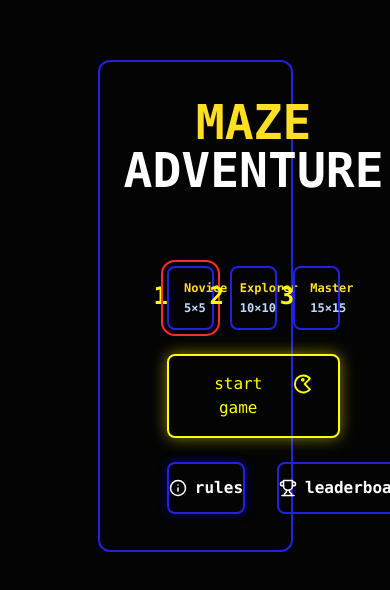
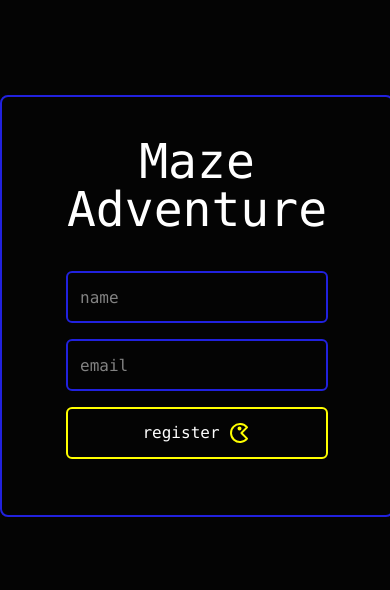
Before and after one commit to kpriyanshu2003/kodessphere-maze-game, a Next.js app: page / in a window 390 px wide. Shown: the part 116-706 px from the top of the page. Built offline with nearby package versions, Linux system fonts and the light colour scheme.

Commit message:
Refactor user state initialization and improve responsive design in registration and start screen components

```diff
--- a/src/app/page.js
+++ b/src/app/page.js
@@ -5,7 +5,7 @@ import Register from "@/components/Register";
 import { useState } from "react";
 
 export default function Home() {
-  const [user, setUser] = useState("d");
+  const [user, setUser] = useState(null);
   return (
     <>{user ? <MazeGame user={user} /> : <Register setUser={setUser} />}</>
   );
--- a/src/components/Register.jsx
+++ b/src/components/Register.jsx
@@ -100,10 +100,13 @@ function Page({ setUser }) {
         ))} */}
 
       {/* Form */}
-      <div className="border-[3px] rounded-lg px-16 py-10 border-[#2121DE] h-6/12 w-5/12 flex flex-col justify-between">
+      <div className="border-2 rounded-lg px-16 py-10 border-[#2121DE] h-6/12 md:w-5/12 flex flex-col justify-between">
         <div className="text-center font-pacman text-5xl">Maze Adventure</div>
-        <div className="px-6 py-4 mt-4 grid place-items-center">
-          <form className="flex flex-col gap-4 w-5/6" onSubmit={handleSubmit}>
+        <div className="md:px-6 py-4 md:mt-4 grid place-items-center">
+          <form
+            className="flex flex-col gap-4 md:w-5/6 w-full"
+            onSubmit={handleSubmit}
+          >
             <input
               type="text"
               placeholder="name"
--- a/src/components/StartScreen.jsx
+++ b/src/components/StartScreen.jsx
@@ -11,9 +11,9 @@ export default function StartScreen({
   setIsSelected,
 }) {
   return (
-    <div className="w-6/12 h-7/12">
+    <div className="md:w-6/12 h-7/12">
       <div
-        className="border-2 border-[#2121DE] grid place-items-center w-full h-full p-6 rounded-xl text-white"
+        className="border-2 border-[#2121DE] grid place-items-center w-full h-full md:p-6 rounded-xl text-white"
         // style={
         // {
         // background: "linear-gradient(180deg, #000033 0%, #000066 100%)",
@@ -30,7 +30,7 @@ export default function StartScreen({
           ))}
         </div> */}
         <h1
-          className="text-5xl font-bold text-center text-yellow-300 font-pacman"
+          className="text-3xl md:text-5xl font-bold text-center text-yellow-300 font-pacman"
           // style={{
           //   textShadow:
           //     "0 0 10px rgba(255, 255, 0, 0.7), 0 0 20px rgba(255, 255, 0, 0.5)",
@@ -69,7 +69,7 @@ export default function StartScreen({
           ))}
         </div>
         <button
-          className="border-2 rounded-lg font-mono px-6 py-4 flex gap-2 text-[#FFFF00] cursor-pointer w-8/12 justify-center"
+          className="border-2 rounded-lg font-mono md:px-6 py-4 flex gap-2 text-[#FFFF00] cursor-pointer mw-8/12 justify-center"
           onClick={startGame}
           style={{ boxShadow: "0 0 15px rgba(255, 255, 0, 0.5)" }}
         >
```
